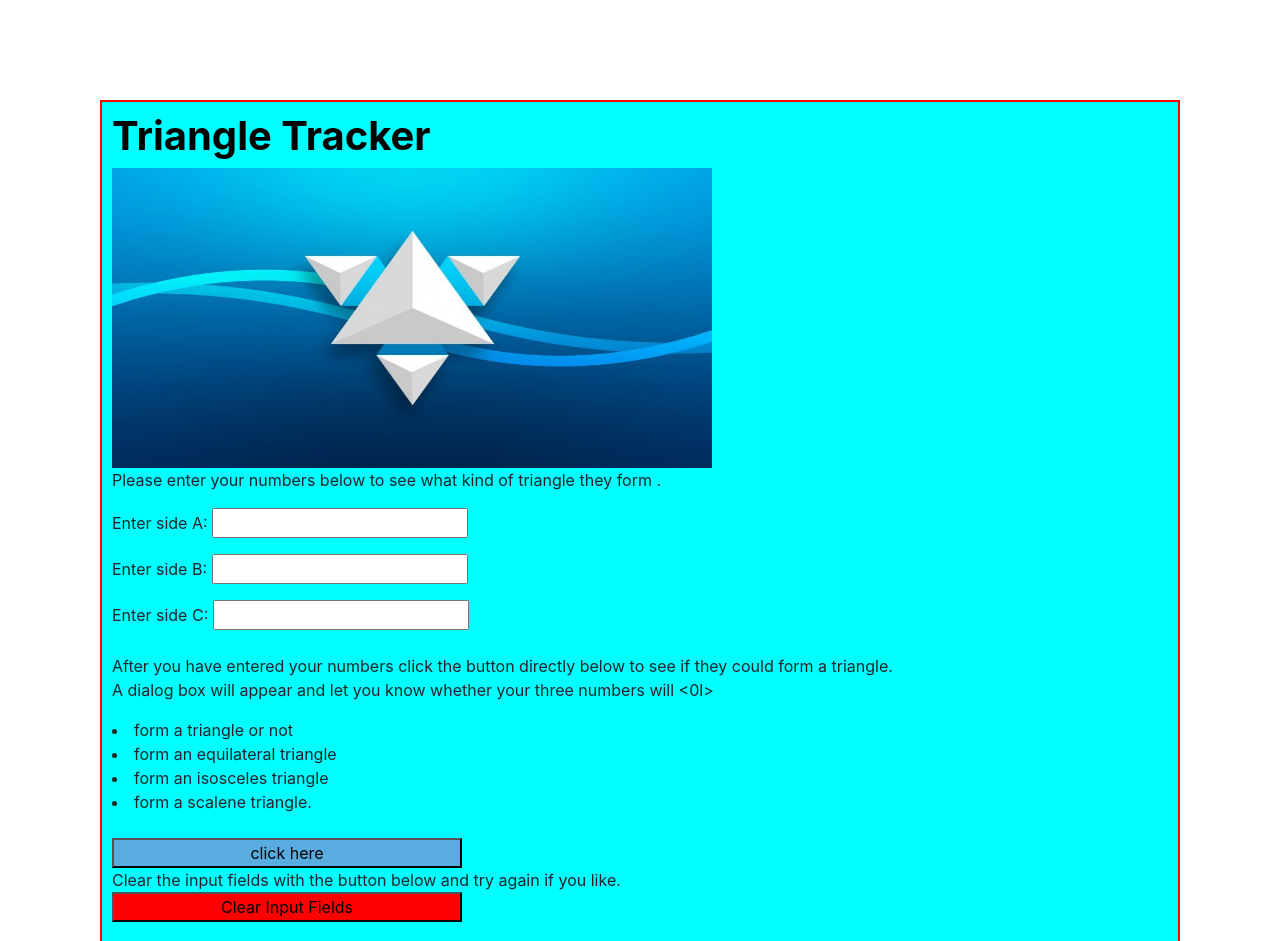
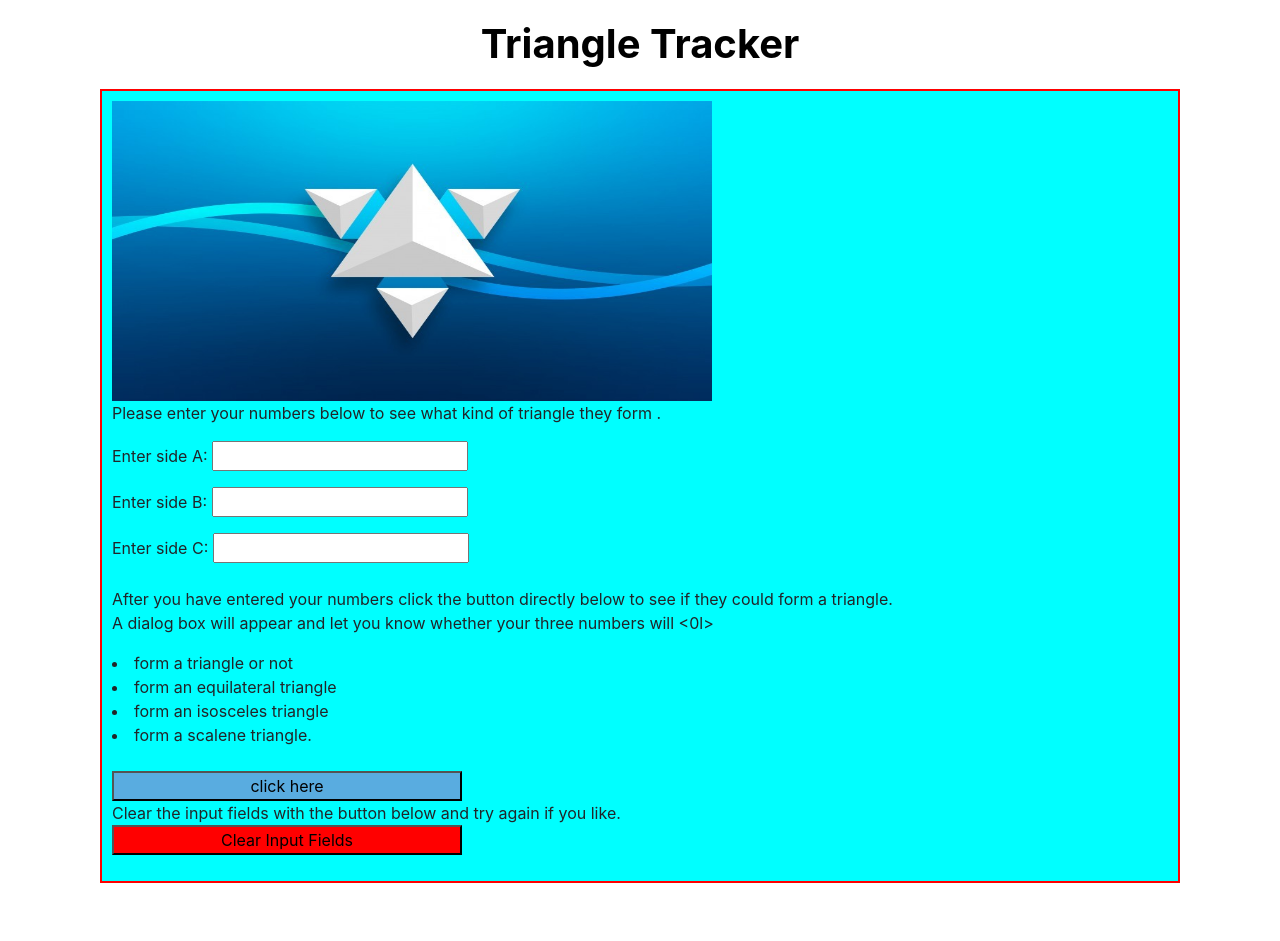
Before and after one commit to vincent8880/triangle-tracker, a plain HTML site: page index.html in a window 1280 px wide. Shown: the top 941 px of the page. Drawn offline with Linux system fonts and the light colour scheme.

Commit message:
changed m padding dimensions

```diff
--- a/css/styles.css
+++ b/css/styles.css
@@ -4,6 +4,8 @@
         padding: 10px;
         margin: 100px;
         background-color: cyan;
+        padding-right:10px;
+        margin-top:20px;
       }
 form{
     display:inline-block;
@@ -15,9 +17,11 @@ form{
     background-color:red;
 }
 h1{
-
+   text-align: center;
     font-weight:bold;
     color:black;
+    padding:20px;
+    padding-bottom:1px;
   }
 body{
     align:center;
--- a/index.html
+++ b/index.html
@@ -8,9 +8,12 @@
 </head>
 <body>
  <script src="js/scripts.js"></script>
+
+ <h1>Triangle Tracker</h1>
  <div class="test-box">
- <h1>Triangle Tracker</h1>
- <img src="triangle.jpg" alt="triangle" height="300" width="600" align="center">
+
+ <img src="triangle.jpg" alt="triangle" height="300" width="600"
+ >
  <p>Please enter your numbers below to see what kind of triangle they
    form
    .</p>
```
